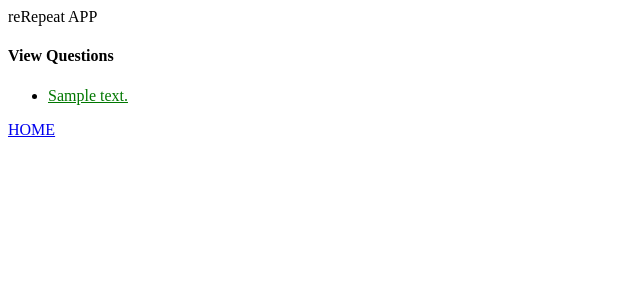
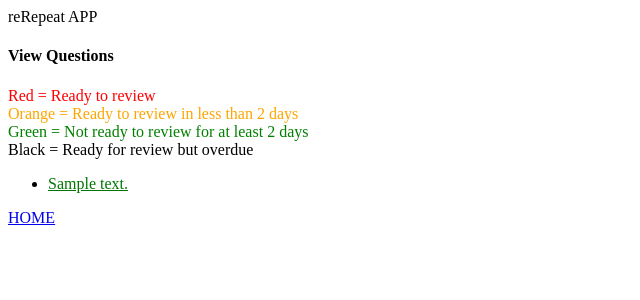
Before and after one commit to bbajcetic/reRepeat, a Django app: page /repeat/edit/ in a window 1280 px wide. Shown: the top 300 px of the page, without its empty margins (0-640 px from the left). Run offline with Django 3.2, Linux system fonts and the light colour scheme; tables that the repository leaves empty hold one stand-in row (values such as "Sample post").

Commit message:
On view questions view where questions are listed, add colours to represent the state a question is in relative to its review date
If questions are ready to be reviewed and are not overdue, make them
red. If they are overdue, make them black. If questions will be ready
soon, then make them orange and if they won't be ready soon, make them
green. Currently, the question's counter remains the same if greater
than 2x the review period and resets the counter to 0 if greater than
3x the review period. Make it so that it doesn't ever reset, only
remains the same if greater than 2x

```diff
--- a/app_reRepeat/models.py
+++ b/app_reRepeat/models.py
@@ -13,6 +13,12 @@ class Question(models.Model):
     counter_level = models.IntegerField(default=0) #0-5
     periods = [1,5,13,31,75,200]
     skip = models.BooleanField(default=False)
+    def is_new(self):
+        """
+        Returns True if the question is new and hasn't been reviewed yet
+        """
+        return True if self.counter_level == 0 else False
+
     def is_skipped(self):
         return self.skip
 
@@ -41,18 +47,21 @@ class Question(models.Model):
     def is_soon(self):
         num_days = 2
         days_left = self.days_left()
-        if 0 < days_left < 2:
-            return True
-        return False
+        return True if 0 < days_left < 2 else False
+
+    def is_overdue(self):
+        review_percent = self.review_percent()
+        return True if review_percent >= 2 else False
 
     def update_counter(self):
         """
         This function is used when the user answers a question to update the counter based on the update_date and counter_level.
         """
         review_percent = self.review_percent()
-        if review_percent >= 3:
-            self.counter_level = 0 #reset counter if 3 times as long to review
-        elif review_percent >= 2:
+        #don't reset counter for now
+        #if review_percent >= 3:
+        #    self.counter_level = 0 #reset counter if 3 times as long to review
+        if review_percent >= 2:
             pass #keep counter the same if taking 2 times as long to review
         elif self.counter_level < len(self.periods)-1:
             self.counter_level += 1 #increase counter_level
--- a/app_reRepeat/templates/app_reRepeat/edit.html
+++ b/app_reRepeat/templates/app_reRepeat/edit.html
@@ -2,16 +2,25 @@
 
 {% block content %}
 	<h4>View Questions</h4>
+	<font style="color:red">Red = Ready to review</font></br>
+	<font style="color:orange"> Orange = Ready to review in less than 2 days</font></br>
+	<font style="color:Green">Green = Not ready to review for at least 2 days</font></br>
+	<font style="color:Black">Black = Ready for review but overdue </font>
 	{% if question_list %}
 		<ul>
 		{% for question in question_list %}
-		{% if question.is_ready %}
-		<li><a style="color:#FF0000;" href="{% url 'app_reRepeat:show_question' question.id %}">{{ question.question_text }}</a></li>
+		<li>
+		{% if question.is_overdue %}
+		<a style="color:#000000;" href="{% url 'app_reRepeat:show_question' question.id %}">{{ question.question_text }}</a>
+		{% elif question.is_ready %}
+		<a style="color:#FF0000;" href="{% url 'app_reRepeat:show_question' question.id %}">{{ question.question_text }}</a>
 		{% elif question.is_soon %}
-		<li><a style="color:#FF8800;" href="{% url 'app_reRepeat:show_question' question.id %}">{{ question.question_text }}</a></li>
+		<a style="color:#FF6600;" href="{% url 'app_reRepeat:show_question' question.id %}">{{ question.question_text }}</a>
 		{% else %}
-		<li><a style="color:#007700;" href="{% url 'app_reRepeat:show_question' question.id %}">{{ question.question_text }}</a></li>
+		<a style="color:#007700;" href="{% url 'app_reRepeat:show_question' question.id %}">{{ question.question_text }}</a>
 		{% endif %}
+		{% if question.is_new %}<font style="color:green">(new)</font>{% endif %}
+		</li>
 
 		{% endfor %}
 		</ul>
--- a/todo.txt
+++ b/todo.txt
@@ -2,10 +2,8 @@
  -favourite tags choice for user
  -print messages for certain things like when there are no more questions to answer or when a question is added or edited successfully
  -answer questions view->gives you options (by tags, by dates, etc.)
- -add view for answering a question and rating how well you know it?
- -also on homepage show how many questions need to be reviewed and how many are close to being twice as long (which would cause counter to remain the same)
  -finish reading the 7 step tutorial and integrating the way they do their views/urls into this app (since they initially show you a long way and then show you a very efficient way)
  -add test cases for functions, especially ones that update objects and deal with the main program logic
  -how can I keep updating my app while using it
  -cite where you got your information about memory retention from
- -make an info page describing how the app works and its logic (e.g. how the answering orders the questions in terms of percentage of its review date from oldest to newest, how the colours of the links signify when the question's review date is, etc.)
+ -make an info page describing how the app works and its logic (e.g. how the answering orders the questions in terms of percentage of its review date, etc.)
```
